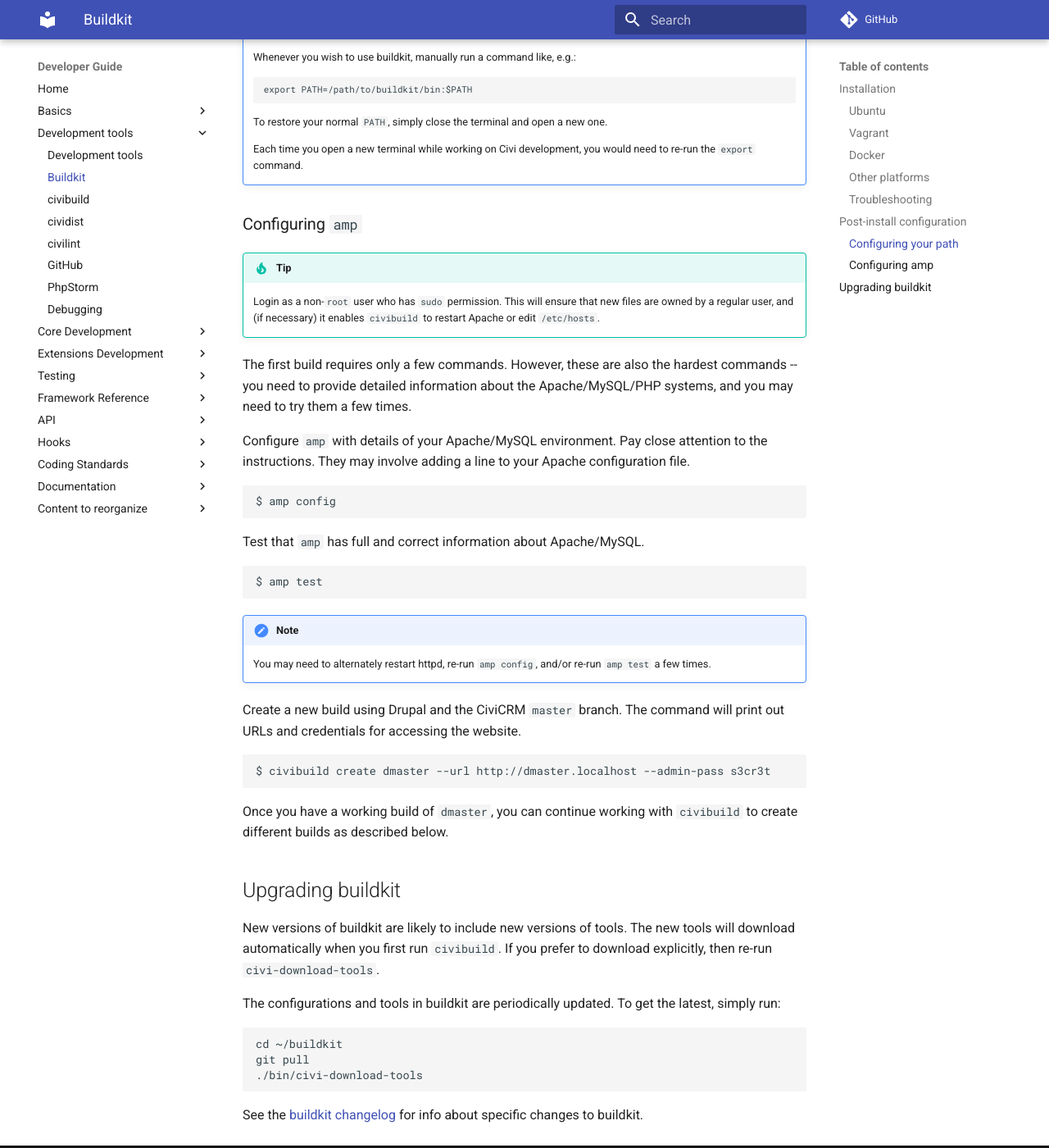
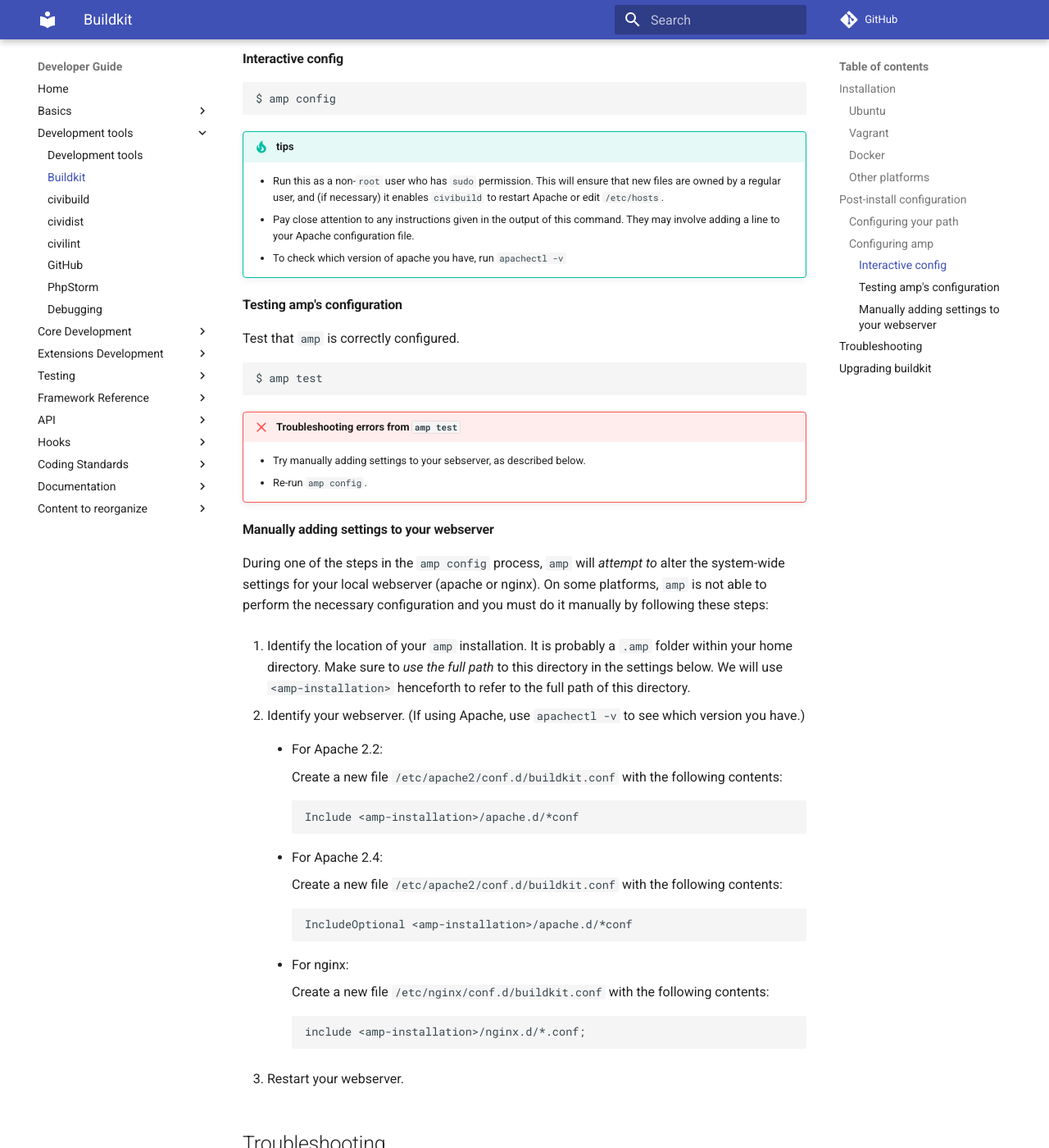
Before and after one commit to civicrm/civicrm-dev-docs, an MkDocs documentation site: the page built from docs/tools/buildkit.md, in a window 1280 px wide and 1400 px high, scrolled down 2992 px. Shown: the whole window at 82% size. Built offline with MkDocs 1.6.1 and Material for MkDocs 9.7.7, drawn with Linux system fonts in a browser that asks for light colours; comment, search, counter and statistics services are not loaded; old or Windows-style settings are respelled for this version of MkDocs; some of the changed text lies outside the part shown.

Commit message:
Buildkit - Improve buildkit page
- General formatting improvements.
- Change  "Ubuntu 12.04 or 14.04" to "Ubuntu 12.04 or later" because the
  buildkit install script is clearly designed to work for later versions
  of Ubuntu.
- Relocate troubleshoot steps to after configuration steps (so the
  reader doesn't stop reading when they see "troubleshooting".
- Higlight post-installation steps.
- New instructions for manually ading webserver settings after running
  `amp config`.
- More troubleshooting help.

````diff
--- a/docs/tools/buildkit.md
+++ b/docs/tools/buildkit.md
@@ -19,12 +19,14 @@
 curl -Ls https://civicrm.org/get-buildkit.sh | bash -s -- --full --dir ~/buildkit
 ```
 
-Note:
+!!! note
 
- * When executing the above command, you should *not* run as `root`. However, you *should*
-have `sudo` permissions.
- * The `--full` option is *very opinionated*; it specifically installs `php`, `apache`, and `mysql` (rather than `hhvm`, `nginx`, `lighttpd`, or `percona`). If you try to mix `--full` with alternative systems, then expect conflicts.
- * If you use the Ubuntu feature for "encrypted home directories", then don't put buildkit in `~/buildkit`. Consider `/opt/buildkit`, `/srv/buildkit`, or some other location that remains available during reboot.
+    * When executing the above command, you should *not* run as `root`. However, you *should*
+    have `sudo` permissions.
+    * The `--full` option is *very opinionated*; it specifically installs `php`, `apache`, and `mysql` (rather than `hhvm`, `nginx`, `lighttpd`, or `percona`). If you try to mix `--full` with alternative systems, then expect conflicts.
+    * If you use the Ubuntu feature for "encrypted home directories", then don't put buildkit in `~/buildkit`. Consider `/opt/buildkit`, `/srv/buildkit`, or some other location that remains available during reboot.
+
+After running the above command, then proceed to the [post-installation configuration](#config).
 
 ### Vagrant
 
@@ -59,28 +61,13 @@
 Once the pre-requisites are met, download buildkit to `~/buildkit`:
 
 ```bash
-git clone https://github.com/civicrm/civicrm-buildkit.git ~/buildkit
-cd ~/buildkit
-./bin/civi-download-tools
-```
-
-### Troubleshooting
-
-* Nodejs version too old or npm update does not work
-
-Download the latest version from nodejs.org and follow to their instructions
-
-* Nodejs problems
-
-It might be handy to run
-
-```bash
-npm update
-npm install fs-extra
+$ git clone https://github.com/civicrm/civicrm-buildkit.git ~/buildkit
+$ cd ~/buildkit
+$ ./bin/civi-download-tools
 ```
 
 
-## Post-install configuration {:#configuring}
+## Post-install configuration {:#config}
 
 ### Configuring your path {:#path}
 
@@ -123,38 +110,81 @@
 
 ### Configuring `amp` {:#amp-config}
 
-!!! tip
-    Login as a non-`root` user who has `sudo` permission. This will ensure that new files are owned by a regular user, and (if necessary) it enables `civibuild` to restart Apache or edit `/etc/hosts`.
+Buildkit provides a tool called `amp` which [civibuild](/tools/civibuild.md) uses when it needs to set up a new site. Before you can use `civibuild`, need to configure `amp` by telling it a bit about your system (e.g. what webserver you're using).
 
-The first build requires only a few commands.  However, these are also the
-hardest commands -- you need to provide detailed information about the
-Apache/MySQL/PHP systems, and you may need to try them a few times.
-
-Configure `amp` with details of your Apache/MySQL environment.  Pay close
-attention to the instructions.  They may involve adding a line to your
-Apache configuration file.
+#### Interactive config
 
 ```
 $ amp config
 ```
 
-Test that `amp` has full and correct information about Apache/MySQL.
+!!! tip "tips"
+    * Run this as a non-`root` user who has `sudo` permission. This will ensure that new files are owned by a regular user, and (if necessary) it enables `civibuild` to restart Apache or edit `/etc/hosts`.
+    * Pay close attention to any instructions given in the output of this command.  They may involve adding a line to your Apache configuration file.
+    * To check which version of apache you have, run `apachectl -v`
+
+#### Testing amp's configuration {:#amp-test}
+
+Test that `amp` is correctly configured.
 
 ```
 $ amp test
 ```
 
-!!! note
-    You may need to alternately restart httpd, re-run `amp config`, and/or re-run `amp test` a few times.
+!!! failure "Troubleshooting errors from `amp test`"
 
-Create a new build using Drupal and the CiviCRM `master` branch.
-The command will print out URLs and credentials for accessing the website.
+    * Try manually adding settings to your sebserver, as described below.
+    * Re-run `amp config`.
 
-```
-$ civibuild create dmaster --url http://dmaster.localhost --admin-pass s3cr3t
-```
+#### Manually adding settings to your webserver {:#amp-webserver}
 
-Once you have a working build of `dmaster`, you can continue working with `civibuild` to create different builds as described below.
+During one of the steps in the `amp config` process, `amp` will *attempt to* alter the system-wide settings for your local webserver (apache or nginx). On some platforms, `amp` is not able to perform the necessary configuration and you must do it manually by following these steps:
+
+1. Identify the location of your `amp` installation. It is probably a `.amp` folder within your home directory. Make sure to *use the full path* to this directory in the settings below. We will use `<amp-installation>` henceforth to refer to the full path of this directory.
+
+1. Identify your webserver. (If using Apache, use `apachectl -v` to see which version you have.)
+
+    * For Apache 2.2:
+
+        Create a new file `/etc/apache2/conf.d/buildkit.conf` with the following contents:
+
+        ```
+        Include <amp-installation>/apache.d/*conf
+        ```
+
+    * For Apache 2.4:
+
+        Create a new file `/etc/apache2/conf.d/buildkit.conf` with the following contents:
+
+        ```
+        IncludeOptional <amp-installation>/apache.d/*conf
+        ```
+
+    * For nginx:
+
+        Create a new file `/etc/nginx/conf.d/buildkit.conf` with the following contents:
+
+        ```
+        include <amp-installation>/nginx.d/*.conf;
+        ```
+
+1. Restart your webserver.
+
+
+## Troubleshooting {:#troubleshooting}
+
+Nodejs version too old or npm update does not work
+
+: Download the latest version from nodejs.org and follow to their instructions
+
+Nodejs problems
+
+: It might be handy to run
+
+    ```bash
+    npm update
+    npm install fs-extra
+    ```
 
 
 ## Upgrading buildkit {:#upgrading}
````
Also changed, not shown: other parts of docs/tools/buildkit.md (+1 -1 lines).
